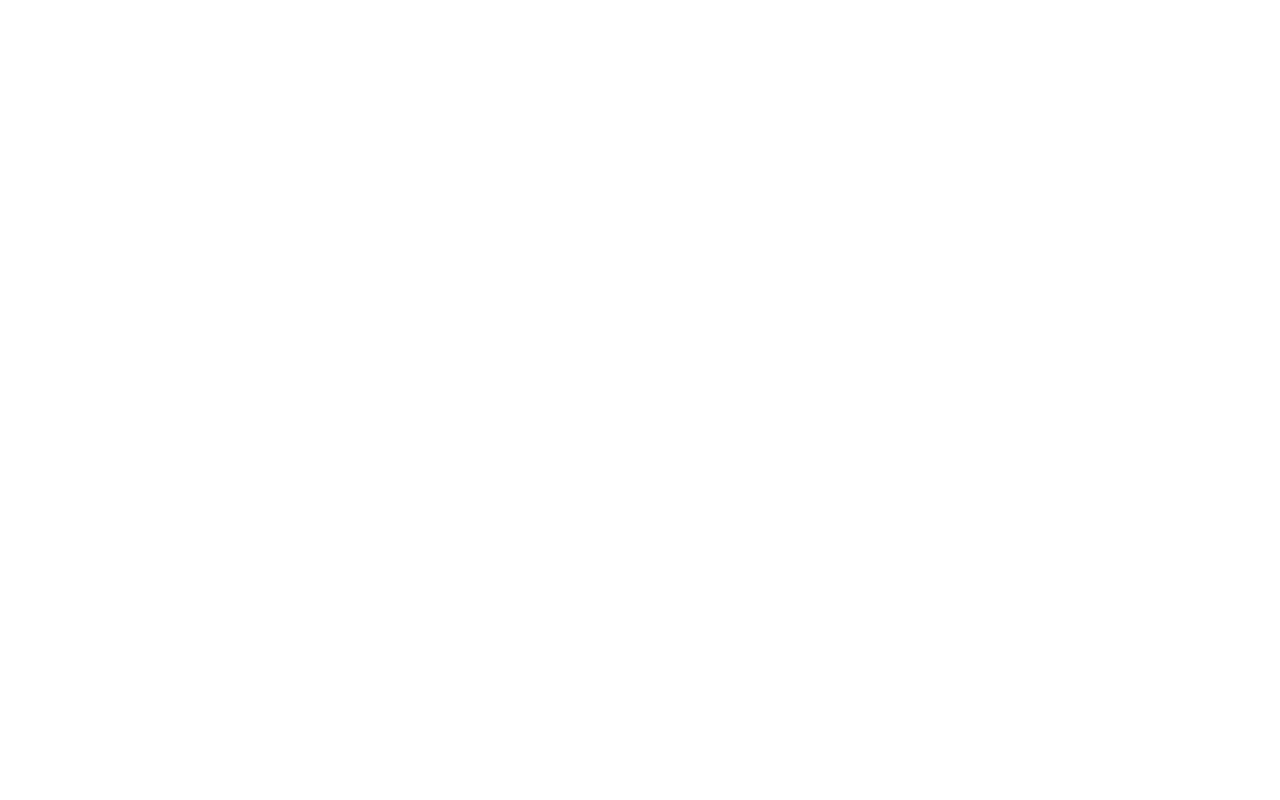
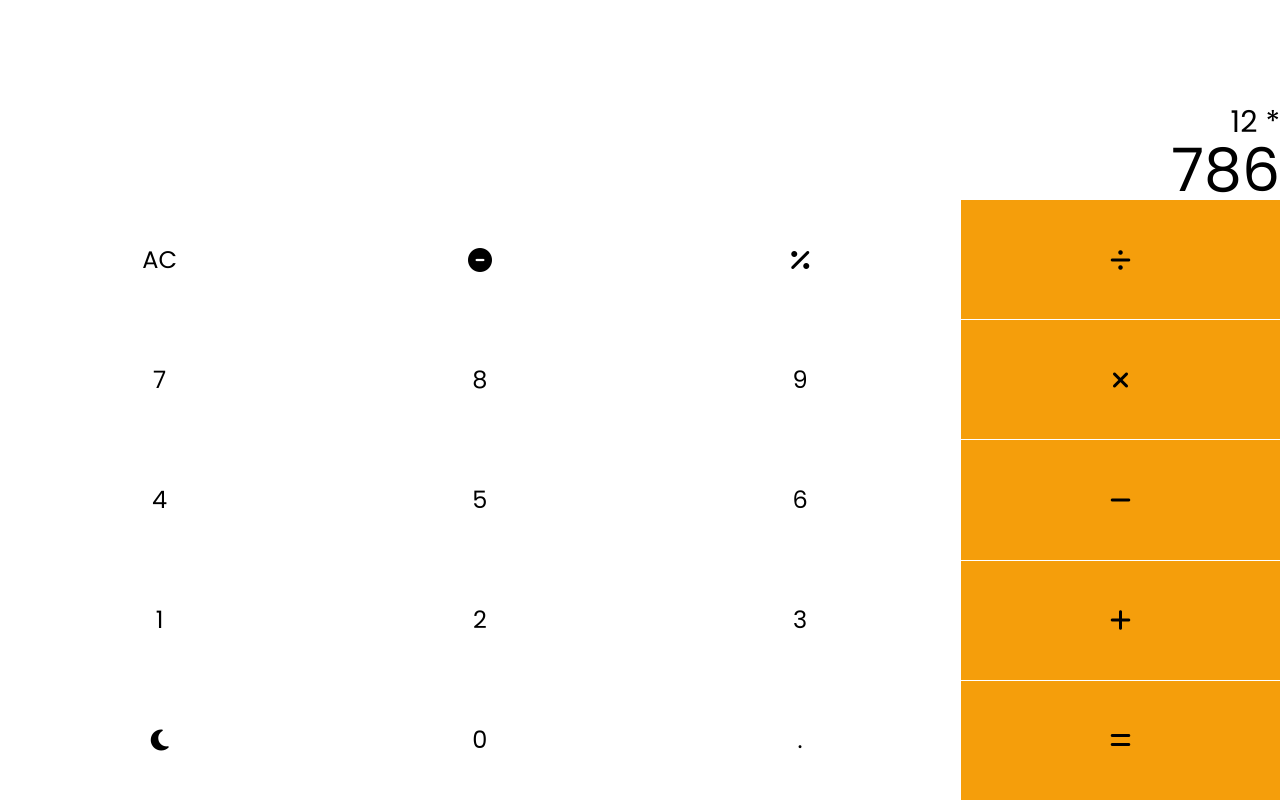
Before and after one commit to WilliamDavidson-02/calculator, a website built with Vite: page index.html in a window 1280 px wide. Built offline with nearby package versions, Linux system fonts and the light colour scheme.

Commit message:
dark mode toggle, calculator base grid

```diff
--- /dev/null
+++ b/app.js
@@ -0,0 +1,27 @@
+const themeBtn = document.querySelector("#themeBtn");
+
+// Theme variables
+const userTheme = localStorage.getItem("theme");
+const systemTheme = window.matchMedia("(prefers-color-scheme: dark)").matches;
+
+function themeCheck() {
+  if (userTheme === "dark" || (!userTheme && systemTheme))
+    document.documentElement.classList.add("dark");
+}
+
+function themeSwitch() {
+  const { documentElement } = document;
+  console.log(documentElement);
+  if (documentElement.classList.contains("dark")) {
+    documentElement.classList.remove("dark");
+    localStorage.setItem("theme", "light");
+  } else {
+    documentElement.classList.add("dark");
+    localStorage.setItem("theme", "dark");
+  }
+}
+
+themeBtn.addEventListener("click", () => themeSwitch());
+
+// On load
+themeCheck();
--- a/index.html
+++ b/index.html
@@ -9,8 +9,81 @@
       href="https://fonts.googleapis.com/css2?family=Poppins:wght@100;200;300;400;500;600;700;800;900&display=swap"
       rel="stylesheet"
     />
+    <link
+      rel="stylesheet"
+      href="https://cdnjs.cloudflare.com/ajax/libs/font-awesome/6.4.2/css/all.min.css"
+      integrity="sha512-z3gLpd7yknf1YoNbCzqRKc4qyor8gaKU1qmn+CShxbuBusANI9QpRohGBreCFkKxLhei6S9CQXFEbbKuqLg0DA=="
+      crossorigin="anonymous"
+      referrerpolicy="no-referrer"
+    />
     <link rel="stylesheet" href="style.css" />
-    <title>Vite App</title>
+    <title>Calculator</title>
   </head>
-  <body></body>
+  <body class="h-screen w-screen max-w-screen dark:bg-zinc-900 dark:text-white">
+    <main class="w-full h-full">
+      <div class="h-1/4 w-full flex flex-col justify-end">
+        <div class="flex items-end justify-end text-3xl max-w-full">12 *</div>
+        <div class="flex items-end justify-end text-6xl max-w-full">786</div>
+      </div>
+      <div class="grid grid-rows-5 gap-[1px] w-full h-3/4">
+        <div class="grid grid-cols-4 gap-[1px] cursor-pointer text-2xl">
+          <div
+            class="dark:bg-zinc-800 w-full h-full flex items-center justify-center"
+          >
+            AC
+          </div>
+          <div
+            class="dark:bg-zinc-800 w-full h-full flex items-center justify-center"
+          >
+            <i class="fa-solid fa-circle-minus"></i>
+          </div>
+          <div
+            class="dark:bg-zinc-800 w-full h-full flex items-center justify-center"
+          >
+            <i class="fa-solid fa-percent"></i>
+          </div>
+          <div
+            class="bg-amber-500 w-full h-full flex items-center justify-center"
+          >
+            <i class="fa-solid fa-divide"></i>
+          </div>
+        </div>
+        <div class="grid grid-cols-4 gap-[1px] cursor-pointer text-2xl">
+          <div class="dark:bg-zinc-600 flex items-center justify-center">7</div>
+          <div class="dark:bg-zinc-600 flex items-center justify-center">8</div>
+          <div class="dark:bg-zinc-600 flex items-center justify-center">9</div>
+          <div class="bg-amber-500 flex items-center justify-center">
+            <i class="fa-solid fa-xmark"></i>
+          </div>
+        </div>
+        <div class="grid grid-cols-4 gap-[1px] cursor-pointer text-2xl">
+          <div class="dark:bg-zinc-600 flex items-center justify-center">4</div>
+          <div class="dark:bg-zinc-600 flex items-center justify-center">5</div>
+          <div class="dark:bg-zinc-600 flex items-center justify-center">6</div>
+          <div class="bg-amber-500 flex items-center justify-center">
+            <i class="fa-solid fa-minus"></i>
+          </div>
+        </div>
+        <div class="grid grid-cols-4 gap-[1px] cursor-pointer text-2xl">
+          <div class="dark:bg-zinc-600 flex items-center justify-center">1</div>
+          <div class="dark:bg-zinc-600 flex items-center justify-center">2</div>
+          <div class="dark:bg-zinc-600 flex items-center justify-center">3</div>
+          <div class="bg-amber-500 flex items-center justify-center">
+            <i class="fa-solid fa-plus"></i>
+          </div>
+        </div>
+        <div class="grid grid-cols-4 gap-[1px] cursor-pointer text-2xl">
+          <div class="dark:bg-zinc-600 flex items-center justify-center">
+            <i id="themeBtn" class="fa-solid fa-moon"></i>
+          </div>
+          <div class="dark:bg-zinc-600 flex items-center justify-center">0</div>
+          <div class="dark:bg-zinc-600 flex items-center justify-center">.</div>
+          <div class="bg-amber-500 flex items-center justify-center">
+            <i class="fa-solid fa-equals"></i>
+          </div>
+        </div>
+      </div>
+    </main>
+    <script src="app.js"></script>
+  </body>
 </html>
--- a/tailwind.config.js
+++ b/tailwind.config.js
@@ -1,6 +1,7 @@
 /** @type {import('tailwindcss').Config} */
 export default {
   content: ["./*.html"],
+  darkMode: "class",
   theme: {
     extend: {},
   },
```
